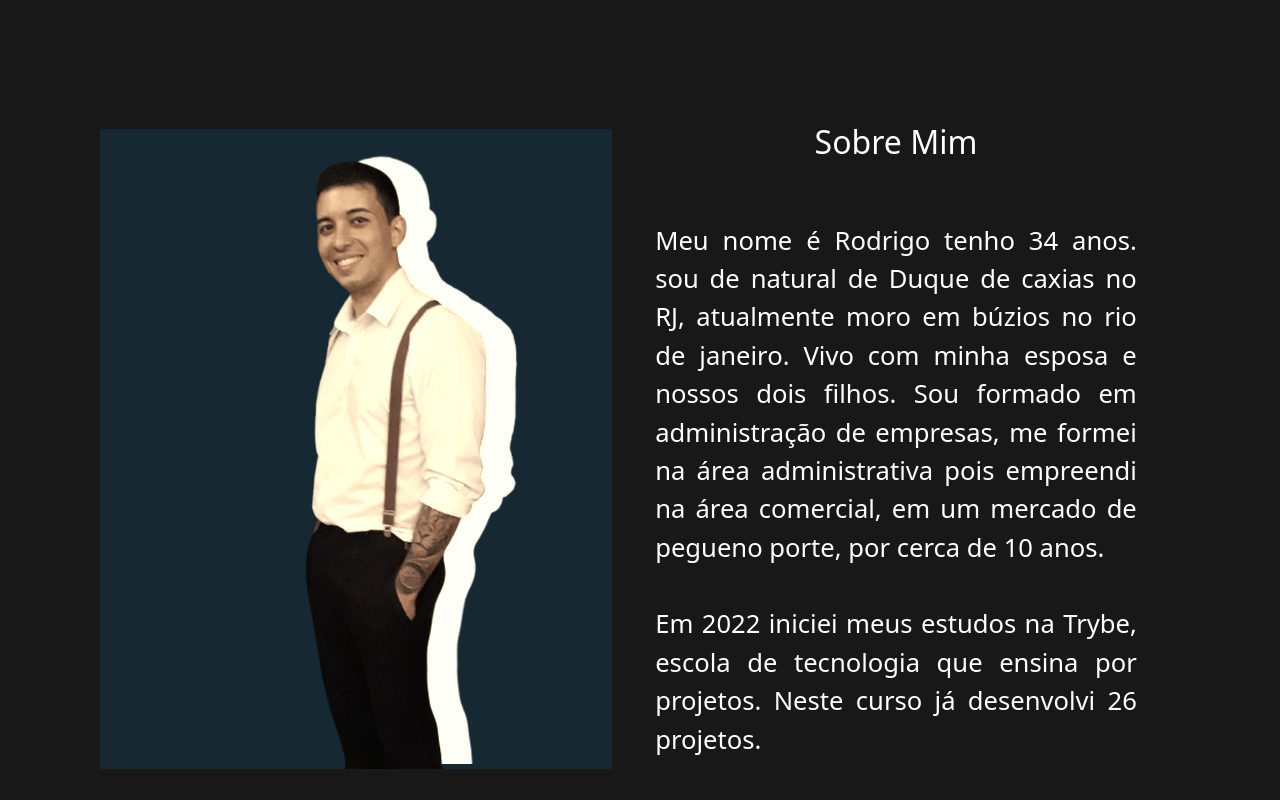
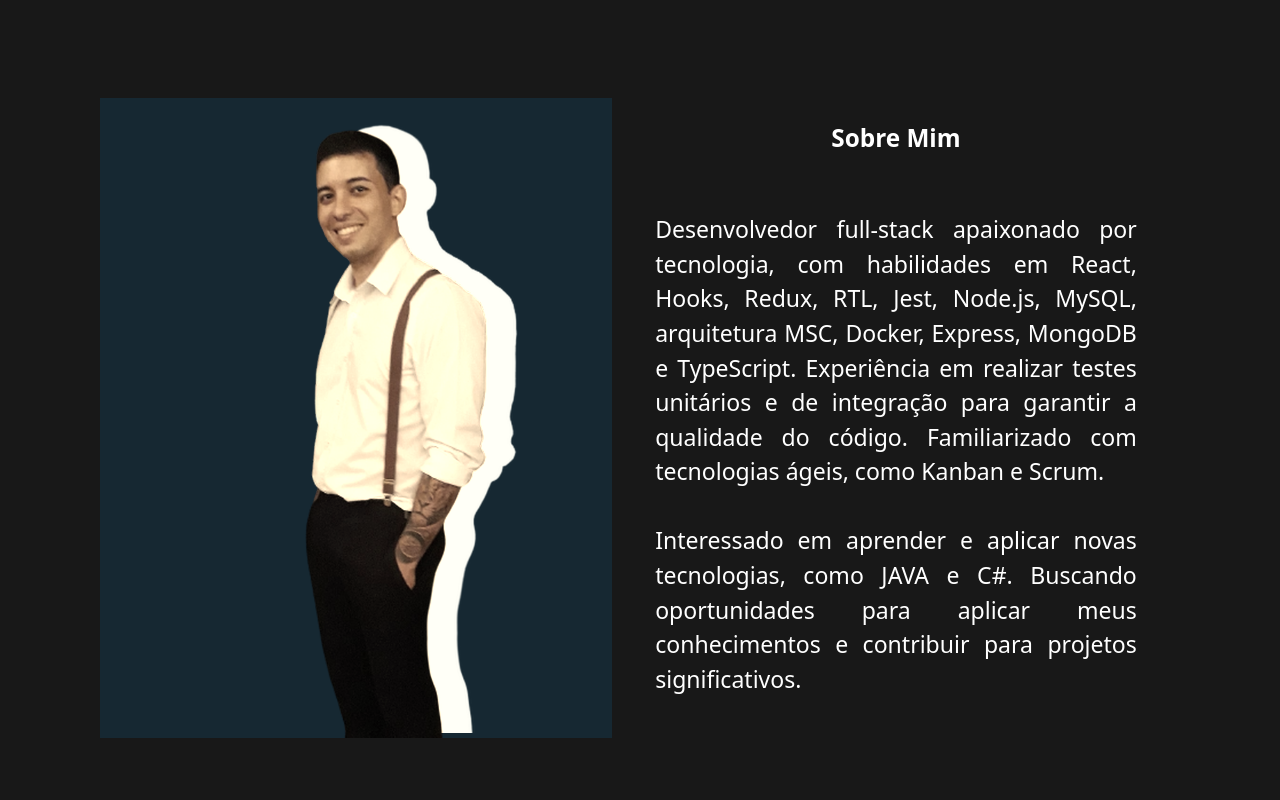
Before and after one commit to rodrigopaaz/rodrigopaaz.github.io, a React (Create React App) app: page / in a window 1280 px wide. Shown: the part 820-1620 px from the top of the page. Built offline with nearby package versions, Linux system fonts and the light colour scheme.

Commit message:
style: about media query

```diff
--- a/src/components/About.js
+++ b/src/components/About.js
@@ -11,14 +11,14 @@ export default function About() {
         <div className='div__description'>
         <h5>Sobre Mim</h5>
         <p>
-        Meu nome é Rodrigo tenho 34 anos. sou de natural de Duque de caxias no RJ,
-        atualmente moro em búzios no rio de janeiro. Vivo com minha esposa e nossos dois filhos.
-        Sou formado em administração de empresas, me formei na área administrativa pois empreendi na área comercial,
-        em um mercado de pegueno porte, por cerca de 10 anos.
+        Desenvolvedor full-stack apaixonado por tecnologia,
+        com habilidades em React, Hooks, Redux, RTL, Jest, Node.js,
+        MySQL, arquitetura MSC, Docker, Express, MongoDB e TypeScript. Experiência em realizar
+        testes unitários e de integração para garantir a qualidade do código.
+        Familiarizado com tecnologias ágeis, como Kanban e Scrum.
         <br />
         <br />
-        Em 2022 iniciei meus estudos na Trybe, escola de tecnologia que ensina por projetos.
-        Neste curso já desenvolvi 26 projetos.
+        Interessado em aprender e aplicar novas tecnologias, como JAVA e C#. Buscando oportunidades para aplicar meus conhecimentos e contribuir para projetos significativos.
         </p>
         </div>
     </div>
--- a/src/components/SocialMedia.js
+++ b/src/components/SocialMedia.js
@@ -11,19 +11,19 @@ export default function SocialMedia() {
     <div className='div__social__media'>
     <button
     type='button'
-    onClick={() =>  window.location.replace(instagram)}
+    onClick={() =>  window.open(instagram, '__blank')}
     >
     <AiOutlineInstagram className='social__icon'/>
     </button>
     <button
     type='button'
-    onClick={() =>  window.location.replace(linkedin)}
+    onClick={() =>  window.open(linkedin, '__blank')}
     >
     <AiOutlineLinkedin className='social__icon'/>
     </button>
     <button
     type='button'
-    onClick={() =>  window.location.replace(github)}
+    onClick={() =>  window.open(github, '__blank')}
     >
     <AiOutlineGithub className='social__icon'/>
     </button>
--- a/src/styles/App.css
+++ b/src/styles/App.css
@@ -298,7 +298,7 @@
   white-space: nowrap;
   width: 150px;
   animation:
-    typing1 0.5s steps(40, end)backwards,
+    typing1 0.3s steps(40, end)backwards,
     blink-caret1 .75s forwards 0.1s;
 }
 
@@ -374,11 +374,11 @@
   overflow: hidden;
   border-right: .15em solid rgb(255, 255, 255);
   white-space: nowrap;
-  width: 260px;
+  width: 265px;
   font-size: 20px;
   animation:
     typing 1s steps(30, end) 4.5s backwards,
-    blink-caret .75s step-end infinite alternate;
+    blink-caret .75s step-end forwards;
 }
 
 @keyframes typing {
--- a/src/styles/about.css
+++ b/src/styles/about.css
@@ -78,12 +78,13 @@
 }
 
 .div__about h5{
-    font-size: 2em;
+    font-size: 1.9vw;
+    font-weight: 900;
     margin-bottom: 60px;
 }
 
 .div__about p {
-    font-size: 2vw;
+    font-size: 1.8vw;
     text-align: justify;
 }
 }
@@ -119,7 +120,7 @@
     }
 
     .div__about h5{
-        font-size: 80px;
+        font-size: 2vw;
         margin-bottom: 60px;
     }
 
--- a/src/styles/projectCard.css
+++ b/src/styles/projectCard.css
@@ -35,7 +35,6 @@
         filter: opacity(100%) ;
         z-index: 2;
         width: 100%;
-        height: 750px;
     }
 
     .div__card .div__card__secondary img:hover{
@@ -99,12 +98,12 @@
 
     }
 
-@media only screen and (min-width: 451px) and (max-width: 2599px){
+@media only screen and (min-width: 451px) and (max-width: 1919px){
 .div__card{
     display: flex;
     justify-content: center;
-    min-width: 550px;
-    max-width: 550px;
+    min-width: 45vw;
+    max-width: 45vw;
     height: 900px;
     margin: -10px;
 }
@@ -136,7 +135,6 @@
     filter: opacity(100%) ;
     z-index: 2;
     width: 100%;
-    height: 750px;
 }
 
 .div__card .div__card__secondary img:hover{
@@ -217,13 +215,12 @@
 
 }
 
-@media only screen and (min-width: 2600px){
+@media only screen and (min-width: 1920px){
     .div__card{
         display: flex;
         justify-content: center;
-        min-width: 1200px;
-        max-width: 1200px;
-        height: 100vh;
+        min-width: 45vw;
+        max-width: 45vw;
         margin: -10px;
     }
 
@@ -234,7 +231,7 @@
         justify-content: center;
         overflow: hidden;
         width: 100%;
-        height: 1000px;
+        height: 90vh;
         border-radius: 25px;
         transition-duration: 0.3s;
         background-color: rgb(22, 21, 21);
@@ -254,7 +251,6 @@
         filter: opacity(100%) ;
         z-index: 2;
         width: 100%;
-        height: 750px;
     }
 
     .div__card .div__card__secondary img:hover{
```
Also changed, not shown: 13 other files (tests, documents, lock files or other folders).
